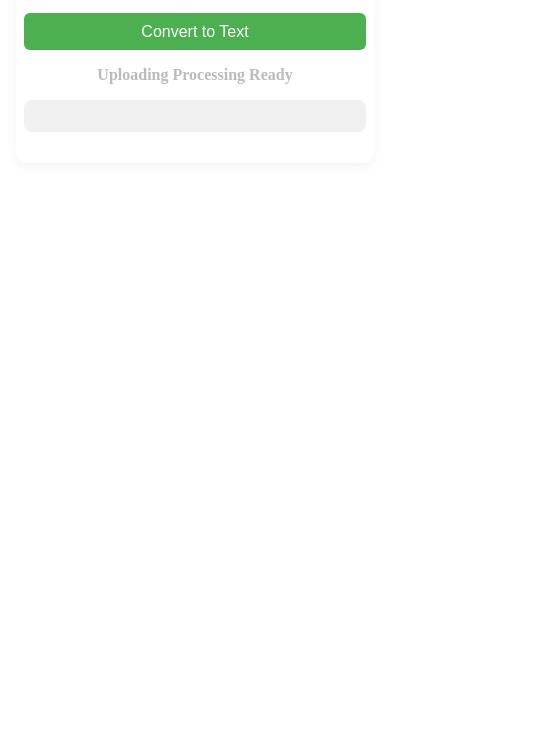
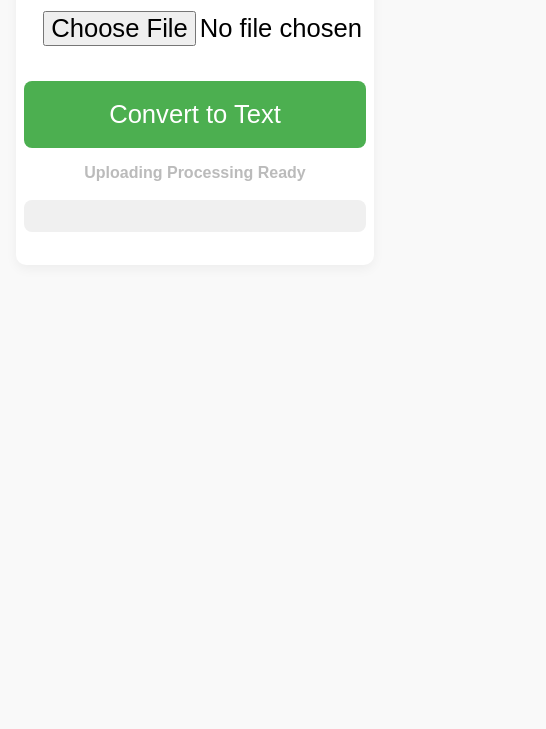
Before and after one commit to Ranisesh/mobile-pdf-to-txt, a plain HTML site: page index.html in a window 390 px wide. Shown: the part 115-844 px from the top of the page, 546 px wide, since content can reach past the window. Drawn offline with Linux system fonts and the light colour scheme.

Commit message:
Update index.html

```diff
--- a/index.html
+++ b/index.html
@@ -3,11 +3,9 @@
 <head>
     <title>SeshRani PDF to Text Converter</title>
     <style>
-        @<style>
     body {
         font-family: Arial, sans-serif;
         margin: 2rem;
-	font - size: 1.4;
         background-color: #f9f9f9;
     }
 
@@ -29,15 +27,17 @@
     input[type="file"] {
         display: block;
         margin: 1rem auto;
+        font-size: 1.4rem;
+        padding: 1rem;
     }
 
     button {
         display: block;
-        margin: 0.5rem auto;
-        padding: 0.6rem 1.2rem;
-        font-size: 1rem;
+        margin: 0.8rem auto;
+        padding: 1rem 2rem;
+        font-size: 1.4rem;
         border: none;
-        border-radius: 6px;
+        border-radius: 8px;
         background-color: #4CAF50;
         color: white;
         cursor: pointer;
@@ -79,20 +79,25 @@
         }
 
         h1 {
-            font-size: 1.5rem;
+            font-size: 2rem;
+        }
+
+        input[type="file"] {
+            font-size: 1.6rem;
+            padding: 1.2rem;
         }
 
         button {
+            font-size: 1.6rem;
+            padding: 1.2rem 2.4rem;
             width: 100%;
-            font-size: 1rem;
         }
 
         pre#output {
-            font-size: 0.95rem;
+            font-size: 1.1rem;
         }
     }
-</style>
-
+    </style>
 
     <script src="https://cdnjs.cloudflare.com/ajax/libs/pdf.js/3.4.120/pdf.min.js"></script>
 </head>
@@ -150,20 +155,17 @@
                     const page = await pdf.getPage(i);
                     const textContent = await page.getTextContent();
 
-                    // Format text
                     const pageText = textContent.items
                         .map(item => item.str)
-                        .join(' ') // Join words with spaces
-                        .replace(/\s+/g, ' ') // Remove multiple spaces
-                        .replace(/(\n){2,}/g, '\n\n'); // Preserve paragraph breaks
+                        .join(' ')
+                        .replace(/\s+/g, ' ')
+                        .replace(/(\n){2,}/g, '\n\n');
 
                     fullText += `Page ${i}:\n${pageText}\n\n`;
                 }
 
-                // Display formatted text
                 output.textContent = fullText;
 
-                // Create downloadable file
                 const blob = new Blob([fullText], { type: 'text/plain' });
                 const url = URL.createObjectURL(blob);
                 const a = document.createElement('a');
```
